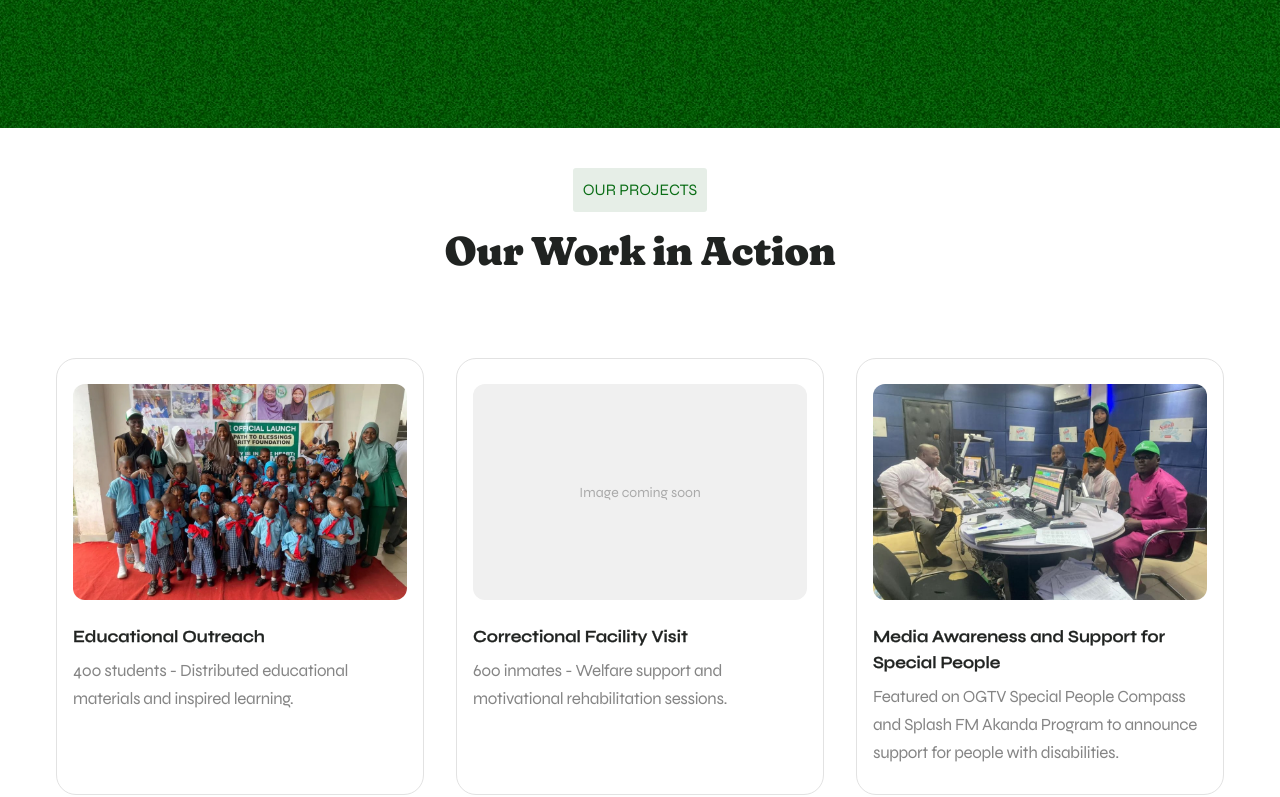
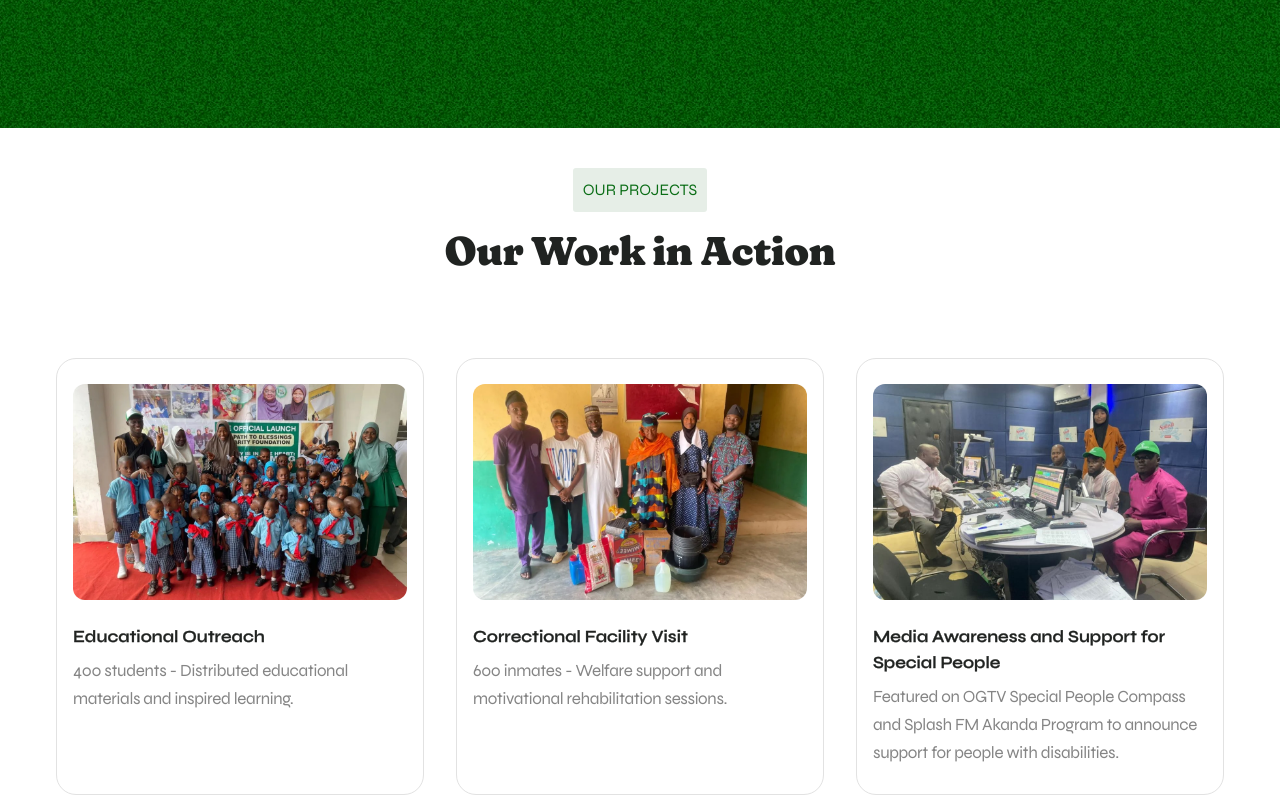
Before and after one commit to btehub-solutions/ptbfoundation, a Next.js app: page /projects in a window 1280 px wide. Shown: the part 502-1299 px from the top of the page. Built offline with nearby package versions, Linux system fonts and the light colour scheme; no server answers.

Commit message:
Set cover image for Correctional Facility Visit project

```diff
--- a/src/data/projects.ts
+++ b/src/data/projects.ts
@@ -27,7 +27,7 @@ export const projects: Project[] = [
     year: 2024,
     description:
       '600 inmates - Welfare support and motivational rehabilitation sessions.',
-    image: '',
+    image: '/assets/gallery/outreach/correctional-facility-visit.webp',
   },
   {
     id: 'media-awareness-special-people-dec-2024',
```
Also changed, not shown: public/assets/gallery/outreach/correctional-facility-visit.webp (added).
